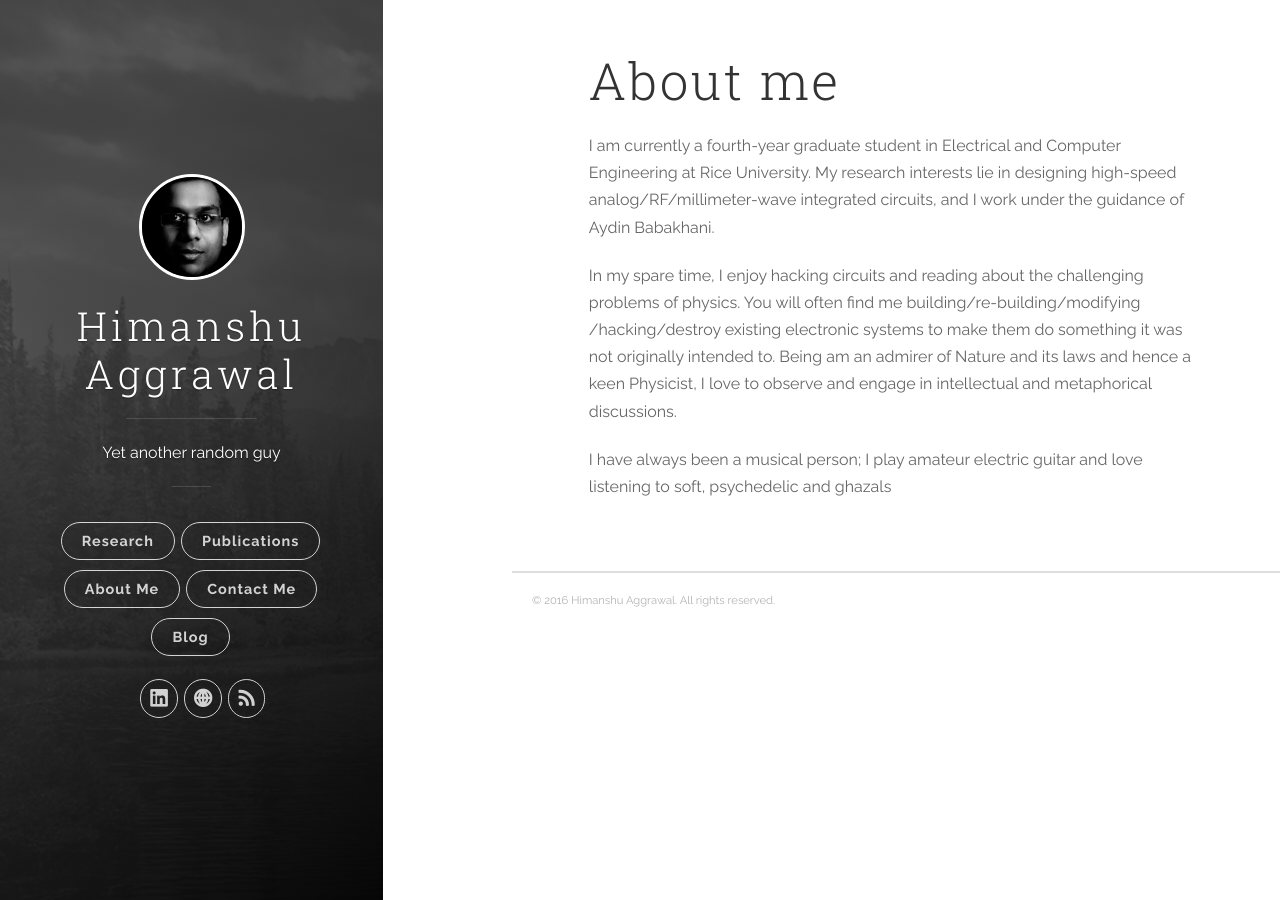
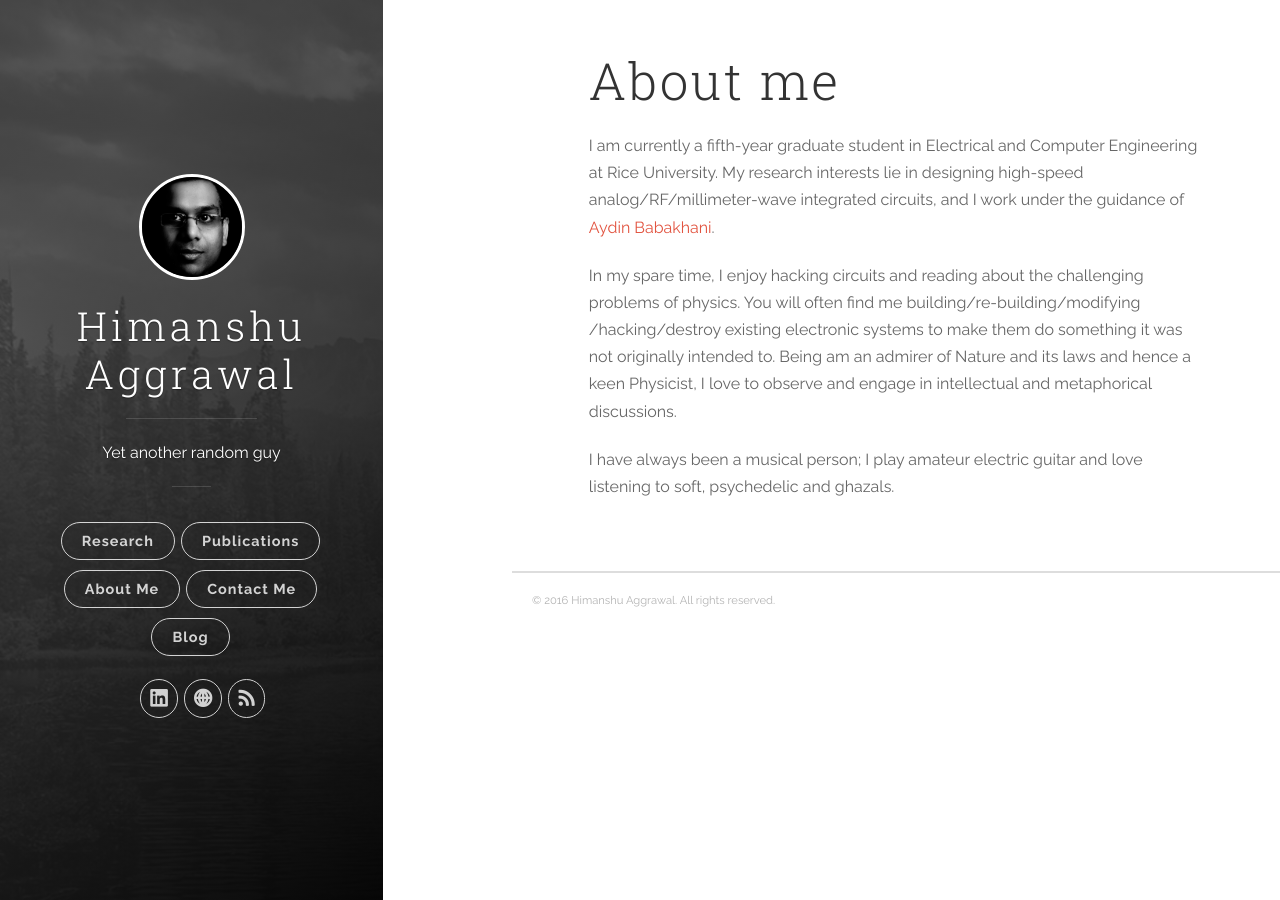
Before and after one commit to ahimanshu13/ahimanshu13.github.io, a Jekyll site: the page built from about/index.md, in a window 1280 px wide. Built offline with Jekyll 4.4.1, drawn with Linux system fonts in a browser that asks for light colours; nearby versions of some CDN libraries.

Commit message:
Misc update

```diff
--- a/about/index.md
+++ b/about/index.md
@@ -4,8 +4,8 @@ title: About me
 published: true
 categories: about
 ---
-I am currently a fourth-year graduate student in Electrical and Computer Engineering at Rice University. My research interests lie in designing high-speed analog/RF/millimeter-wave integrated circuits, and I work under the guidance of Aydin Babakhani.
+I am currently a fifth-year graduate student in Electrical and Computer Engineering at Rice University. My research interests lie in designing high-speed analog/RF/millimeter-wave integrated circuits, and I work under the guidance of [Aydin Babakhani](http://ece.rice.edu/~ab28/).
 
 In my spare time, I enjoy hacking circuits and reading about the challenging problems of physics. You will often find me building/re-building/modifying /hacking/destroy existing electronic systems to make them do something it was not originally intended to. Being am an admirer of Nature and its laws and hence a keen Physicist, I love to observe and engage in intellectual and metaphorical discussions.
 
-I have always been a musical person; I play amateur electric guitar and love listening to soft, psychedelic and ghazals
+I have always been a musical person; I play amateur electric guitar and love listening to soft, psychedelic and ghazals.
```
